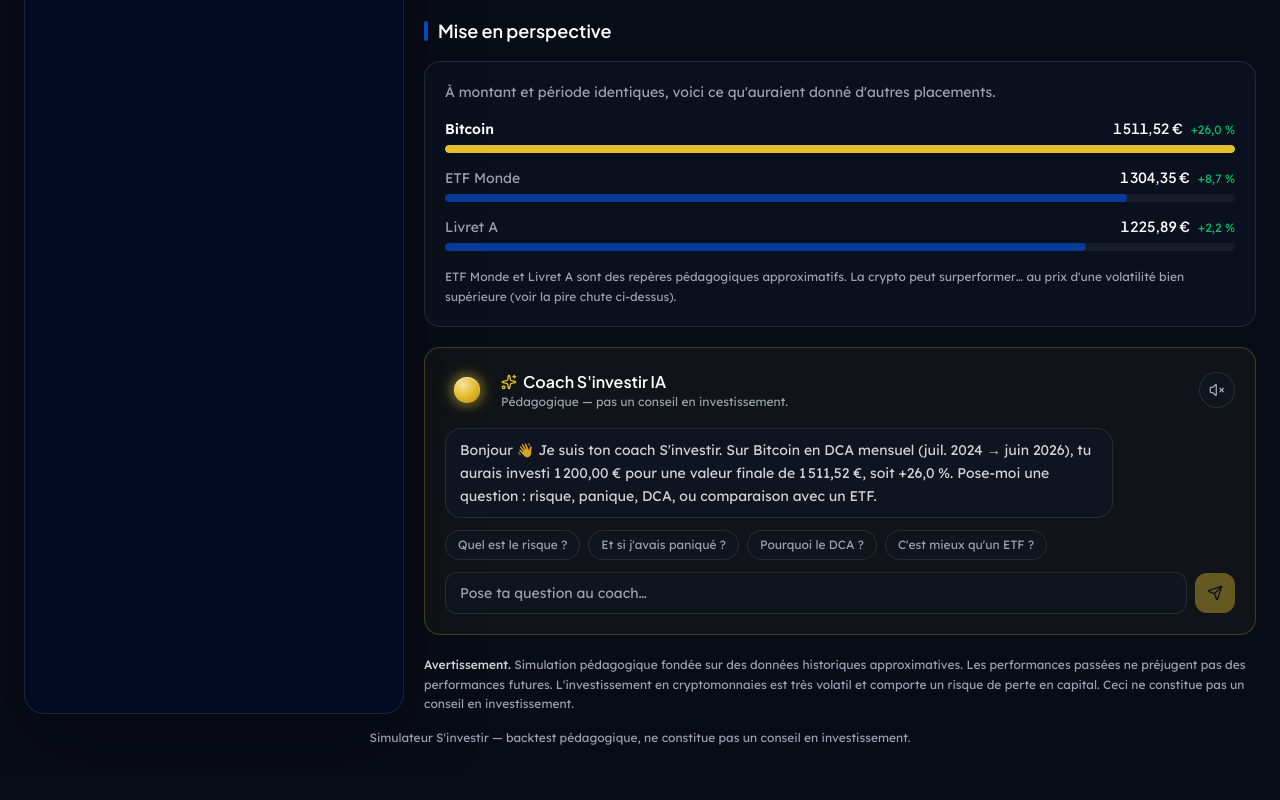
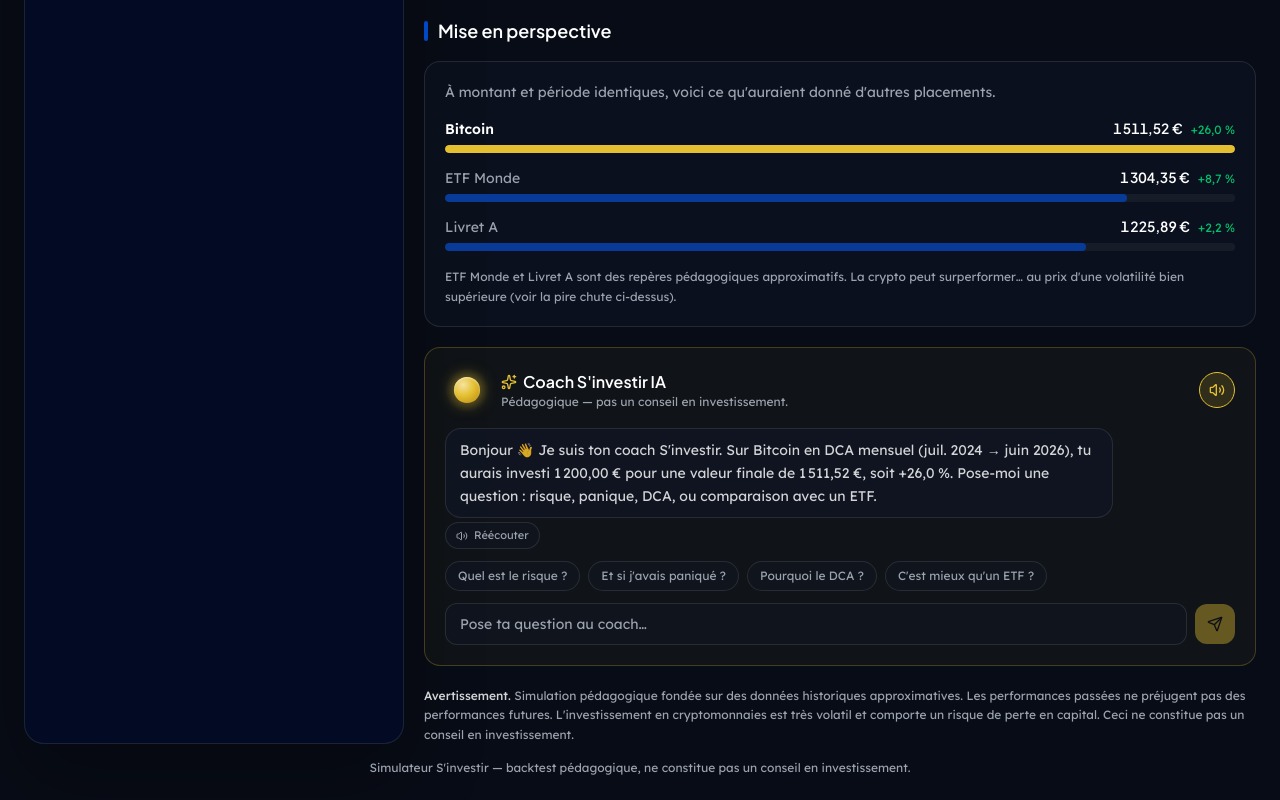
Before and after one commit to nicolasthiebautgeorge-ctrl/simulateur-crypto-sinvestir, a Next.js app in the folder app/: page /embed in a window 1280 px wide. Shown: the part 1438-2238 px from the top of the page. Before the commit the page ends 2208 px from the top, so only its background shows below. Built offline with nearby package versions, Linux system fonts and the light colour scheme.

Commit message:
feat(coach): voix active par defaut + bouton reecouter par message + journal

```diff
--- a/app/src/components/advisor/CoachPanel.tsx
+++ b/app/src/components/advisor/CoachPanel.tsx
@@ -1,7 +1,7 @@
 "use client";
 
 import { useEffect, useRef, useState } from "react";
-import { Send, Sparkles, Volume2, VolumeX } from "lucide-react";
+import { Send, Sparkles, Square, Volume2, VolumeX } from "lucide-react";
 import type { AdvisorContext, AdvisorMessage } from "@/lib/advisor/types";
 import { answerWithMock } from "@/lib/advisor/mockAdvisor";
 import { CoachAvatar, type CoachState } from "@/components/advisor/CoachAvatar";
@@ -38,7 +38,10 @@ export function CoachPanel({ context }: CoachPanelProps) {
   const [input, setInput] = useState("");
   const [loading, setLoading] = useState(false);
   const [speaking, setSpeaking] = useState(false);
-  const [voiceOn, setVoiceOn] = useState(false);
+  // Audio au centre de l'expérience : la voix est active par défaut.
+  const [voiceOn, setVoiceOn] = useState(true);
+  // Index du message en cours de lecture (pour l'état du bouton « réécouter »).
+  const [playingIdx, setPlayingIdx] = useState<number | null>(null);
   const scrollRef = useRef<HTMLDivElement>(null);
   const audioRef = useRef<HTMLAudioElement | null>(null);
   // Web Audio : compresseur + gain pour remonter la voix (un <audio> plafonne à 1.0).
@@ -75,6 +78,7 @@ export function CoachPanel({ context }: CoachPanelProps) {
       window.speechSynthesis.cancel();
     }
     setSpeaking(false);
+    setPlayingIdx(null);
   }
 
   /**
@@ -118,6 +122,7 @@ export function CoachPanel({ context }: CoachPanelProps) {
     const ok = speakWebSpeech(text);
     if (!ok || typeof window === "undefined") {
       setSpeaking(false);
+      setPlayingIdx(null);
       return;
     }
     const synth = window.speechSynthesis;
@@ -125,15 +130,20 @@ export function CoachPanel({ context }: CoachPanelProps) {
       if (!synth.speaking) {
         clearInterval(poll);
         setSpeaking(false);
+        setPlayingIdx(null);
       }
     }, 250);
   }
 
-  /** Voix neuronale OpenAI (via /api/tts) ; repli Web Speech si indispo. */
-  async function say(text: string) {
-    if (!voiceOn) return;
+  /**
+   * Lit un texte à voix haute (voix neuronale OpenAI via /api/tts ; repli Web
+   * Speech). Inconditionnel : utilisé par le bouton « réécouter ». `idx`
+   * permet de suivre quel message est en cours de lecture.
+   */
+  async function speak(text: string, idx: number | null = null) {
     stopVoice();
     setSpeaking(true);
+    setPlayingIdx(idx);
     try {
       const res = await fetch("/api/tts", {
         method: "POST",
@@ -160,6 +170,7 @@ export function CoachPanel({ context }: CoachPanelProps) {
           }
           if (audioRef.current === audio) audioRef.current = null;
           setSpeaking(false);
+          setPlayingIdx(null);
         };
         audio.onended = cleanup;
         audio.onerror = cleanup;
@@ -170,6 +181,21 @@ export function CoachPanel({ context }: CoachPanelProps) {
       // ignore → repli
     }
     fallbackVoice(text);
+  }
+
+  /** Lecture auto d'une nouvelle réponse, seulement si la voix est active. */
+  function say(text: string, idx: number | null = null) {
+    if (!voiceOn) return;
+    void speak(text, idx);
+  }
+
+  /** Bouton « réécouter » : relit, ou coupe si ce message parle déjà. */
+  function toggleReplay(text: string, idx: number) {
+    if (playingIdx === idx) {
+      stopVoice();
+      return;
+    }
+    void speak(text, idx);
   }
 
   async function send(question: string) {
@@ -189,11 +215,11 @@ export function CoachPanel({ context }: CoachPanelProps) {
       const reply =
         data.reply ?? answerWithMock(next, context).reply;
       setMessages((prev) => [...prev, { role: "assistant", content: reply }]);
-      say(reply);
+      say(reply, next.length);
     } catch {
       const reply = answerWithMock(next, context).reply;
       setMessages((prev) => [...prev, { role: "assistant", content: reply }]);
-      say(reply);
+      say(reply, next.length);
     } finally {
       setLoading(false);
     }
@@ -250,7 +276,9 @@ export function CoachPanel({ context }: CoachPanelProps) {
         {messages.map((m, i) => (
           <div
             key={i}
-            className={`flex ${m.role === "user" ? "justify-end" : "justify-start"}`}
+            className={`flex flex-col gap-1 ${
+              m.role === "user" ? "items-end" : "items-start"
+            }`}
           >
             <p
               className={`max-w-[85%] whitespace-pre-line rounded-2xl px-3.5 py-2.5 text-sm leading-relaxed ${
@@ -261,6 +289,33 @@ export function CoachPanel({ context }: CoachPanelProps) {
             >
               {m.content}
             </p>
+            {m.role === "assistant" ? (
+              <button
+                type="button"
+                onClick={() => toggleReplay(m.content, i)}
+                aria-label={
+                  playingIdx === i ? "Arrêter la lecture" : "Réécouter la réponse"
+                }
+                title={playingIdx === i ? "Arrêter" : "Réécouter"}
+                className={`flex items-center gap-1.5 rounded-full border px-2.5 py-1 text-[11px] transition-all duration-200 active:scale-95 ${
+                  playingIdx === i
+                    ? "border-gold bg-gold/15 text-gold"
+                    : "border-white/10 bg-surface-soft/40 text-text-muted hover:border-gold/40 hover:text-text"
+                }`}
+              >
+                {playingIdx === i ? (
+                  <>
+                    <Square className="h-3 w-3" />
+                    Lecture…
+                  </>
+                ) : (
+                  <>
+                    <Volume2 className="h-3 w-3" />
+                    Réécouter
+                  </>
+                )}
+              </button>
+            ) : null}
           </div>
         ))}
         {loading ? (
```
Also changed, not shown: 1 other file (tests, documents, lock files or other folders).
